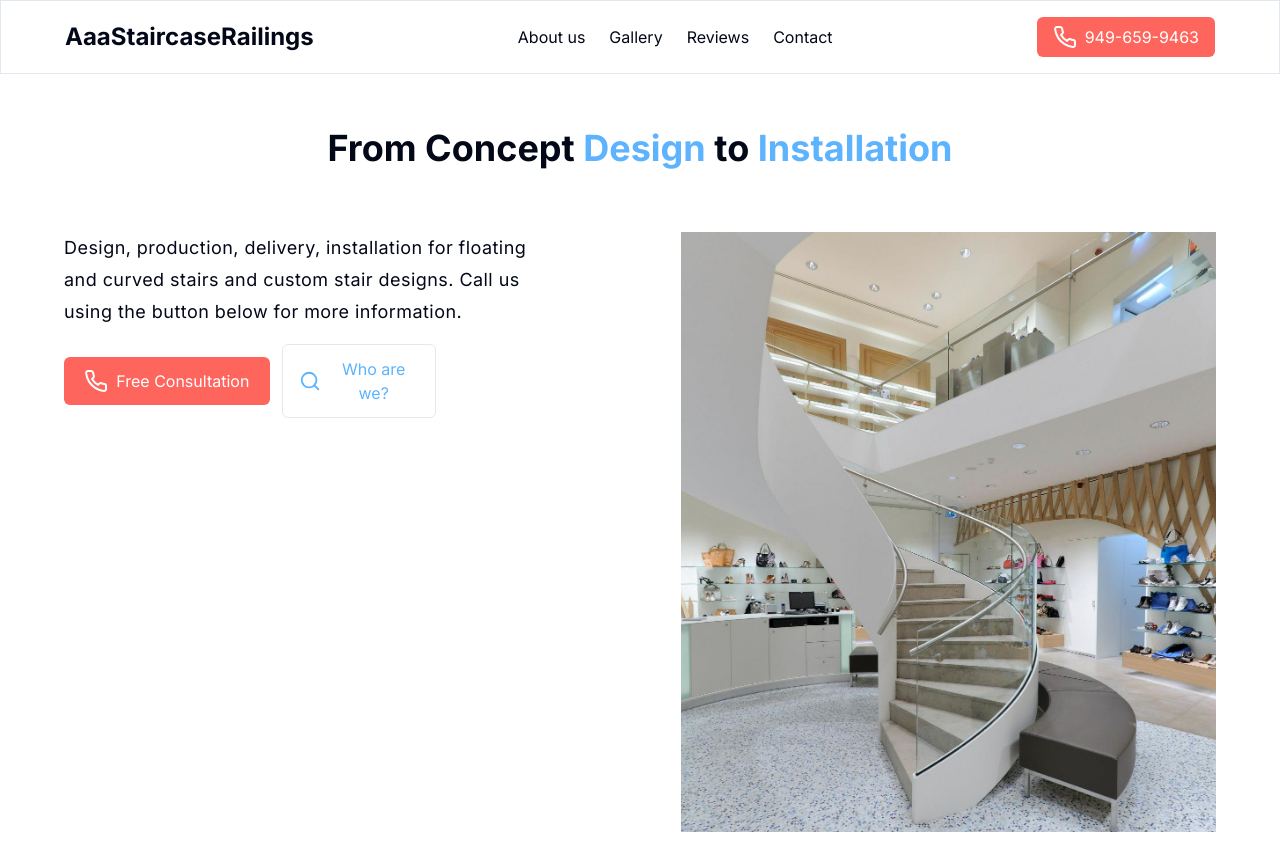
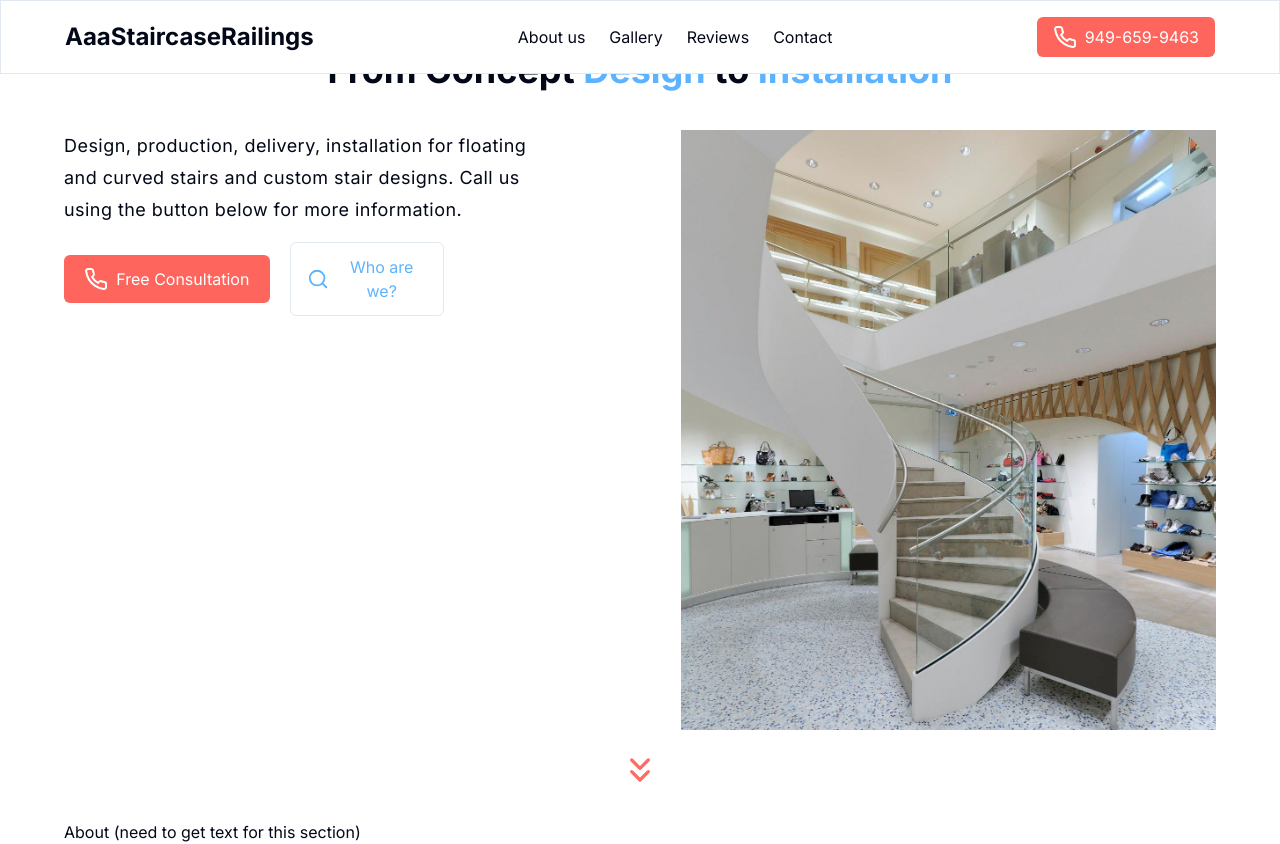
Before and after one commit to sahag98/aaastaircaselanding, a Next.js app: page / in a window 1280 px wide. Shown: the top 844 px of the page. Built offline with nearby package versions, Linux system fonts and the light colour scheme.

Commit message:
adjusting hero height

```diff
--- a/components/hero.tsx
+++ b/components/hero.tsx
@@ -3,8 +3,8 @@ import React from "react";
 
 const Hero = () => {
   return (
-    <main className="flex z-20 h-[calc(100vh-44px)] lg:px-16 px-4 lg:mt-32 mt-24 flex-col items-center ">
-      <h1 className="text-center lg:text-4xl text-3xl mb-16 font-bold">
+    <main className="flex z-20  h-screen lg:px-16 px-4 mt-5 flex-col items-center justify-center ">
+      <h1 className="text-center lg:text-4xl text-3xl mb-10 font-bold">
         From Concept <span className="text-secondary">Design</span> to{" "}
         <span className="text-secondary">Installation</span>
       </h1>
@@ -15,9 +15,12 @@ const Hero = () => {
             stairs and custom stair designs. Call us using the button below for
             more information.
           </p>
-          <section className="flex items-center flex-col lg:flex-row gap-3">
+          <section className="flex items-center flex-col lg:flex-row gap-5">
             {/* <a className="" href="tel:949-659-9463"> */}
-            <a className="items-center cursor-pointer lg:w-1/3 w-full justify-center flex gap-2 bg-accent px-4 py-3 rounded-md text-background hover:bg-accent-hover transition">
+            <a
+              href="tel:949-659-9463"
+              className="items-center cursor-pointer lg:w-1/3 w-full justify-center flex gap-2 bg-accent px-4 py-3 rounded-md text-background hover:bg-accent-hover transition"
+            >
               <svg
                 xmlns="http://www.w3.org/2000/svg"
                 width="24"
```
